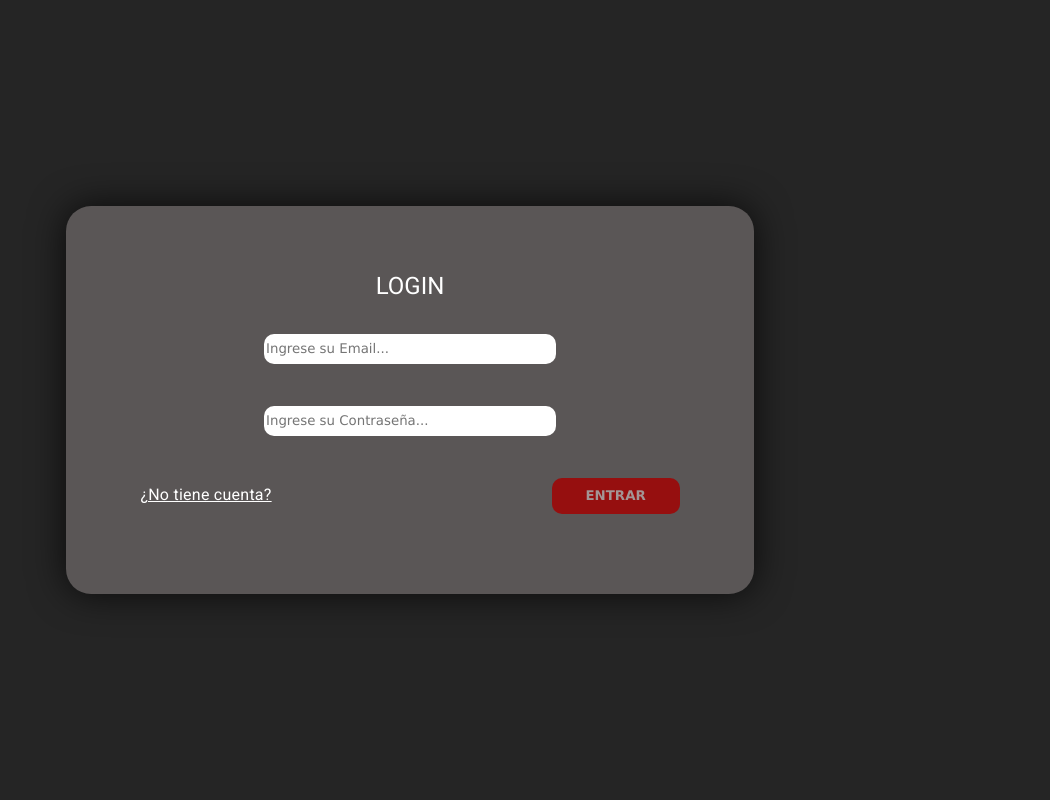
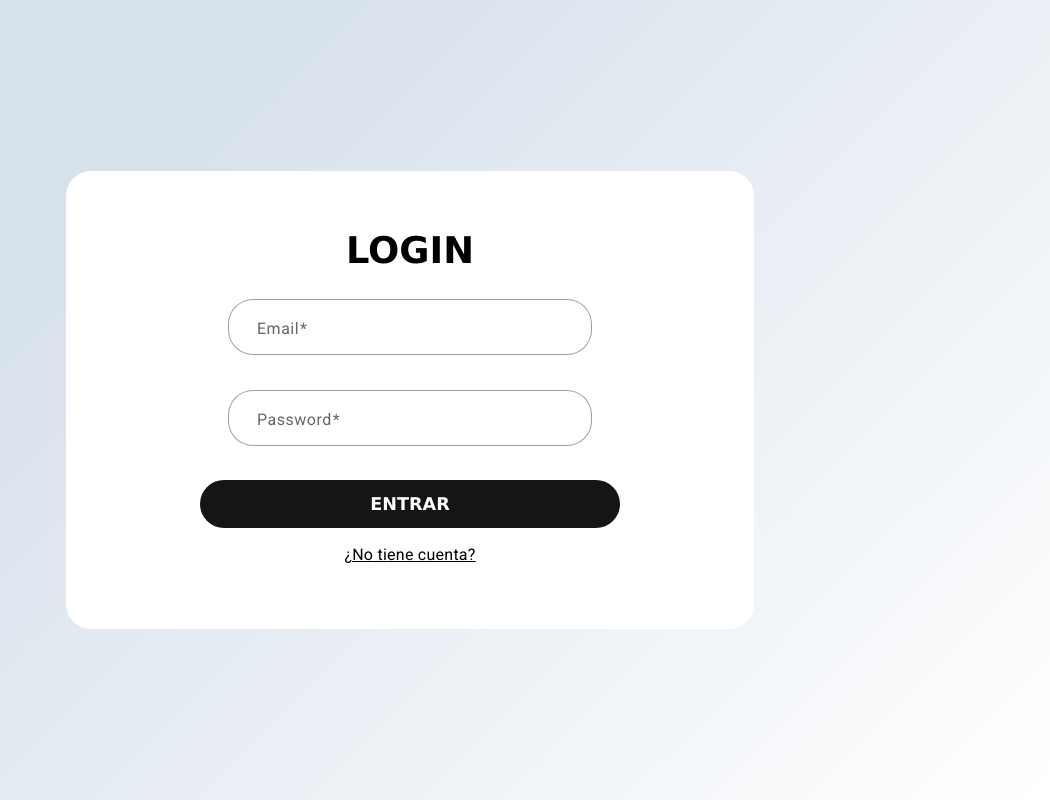
Before and after one commit to AlbertoDeTeresaChaves/TFG, an Angular app in the folder global-education/: page /auth/login in a window 1280 px wide. Shown: the whole page, without its empty margins (230-1280 px from the left). Built offline with nearby package versions, Linux system fonts and the light colour scheme.

Commit message:
Cambio de estilo del autentication

```diff
--- a/global-education/src/app/components/autenticacion/autenticacion-container/autenticacion-container.component.scss
+++ b/global-education/src/app/components/autenticacion/autenticacion-container/autenticacion-container.component.scss
@@ -1,18 +1,18 @@
 .general-container{
     display: grid;
     place-items: center;
-    background-color: rgb(37,37,37);
+    background: linear-gradient(315deg,#ffffff 0%,rgb(215, 225, 236) 74%);
     width: 100%;
     height: 100vh;
 }
 
 .login-container{
-    background-color: rgb(90, 86, 86);
+    background-color: rgb(255, 255, 255);
     margin:8rem 15rem;
     padding: 4rem 4rem;
     border-radius: 25px;
     font-size: 1.2rem;
     width: 35rem;
-    box-shadow: 0px 0px 36px 0px rgba(0,0,0,0.75);
+
 
 }
--- a/global-education/src/app/components/autenticacion/login/login.component.html
+++ b/global-education/src/app/components/autenticacion/login/login.component.html
@@ -1,21 +1,28 @@
 <h1 align="center">LOGIN</h1>
 
-<form method="post" [formGroup]="loginForm" (ngSubmit)="onSubmit()">
-    <div class="errors">
-        <input type="email" formControlName="email" placeholder="Ingrese su Email...">
+<form method="post">
+    <mat-form-field class="form-style-general" appearance="outline">
+        <mat-label>Email</mat-label>
+        <input type="email" matInput [formControl]="emailFormControl"  [errorStateMatcher]="matcher" placeholder="Ingrese su Email...">
+        @if(emailFormControl.hasError('email')){
+            <mat-error>Pon un email valida</mat-error>
+        }
+        @if(emailFormControl.hasError('required')){
+            <mat-error>El email es <strong>requerido</strong></mat-error>
+        }
+    </mat-form-field><br>
+    <mat-form-field class="form-style-general" appearance="outline">
+        <mat-label>Password</mat-label>
+        <input type="text" matInput [formControl]="passwordFormControl"  [errorStateMatcher]="matcher" placeholder="Ingrese su Contraseña...">
+        @if(passwordFormControl.hasError('password')){
+            <mat-error>Pon una contraseña valida</mat-error>
+        }
+        @if(passwordFormControl.hasError('required')){
+            <mat-error>El password es <strong>requerido</strong></mat-error>
+        }
+    </mat-form-field>
+        <br>
+        <button type="submit" routerLink="/home">ENTRAR</button><br>
+        <a routerLink="/auth/register">¿No tiene cuenta?</a>
 
-        @if(loginForm.controls.email.invalid && loginForm.controls.email.touched){
-        <p>Email invalido</p>
-        }
-    </div>
-    <div class="errors">
-        <input type="text" formControlName="password" placeholder="Ingrese su Contraseña...">
-        @if(loginForm.controls.password.invalid && loginForm.controls.password.touched){
-        <p>Contraseña invalida</p>
-        }
-    </div>
-    <div class="boton">
-        <a routerLink="/auth/register">¿No tiene cuenta?</a>
-        <button type="submit" routerLink="home" [disabled]="!loginForm.valid">ENTRAR</button>
-    </div>
 </form>
--- a/global-education/src/app/components/autenticacion/login/login.component.scss
+++ b/global-education/src/app/components/autenticacion/login/login.component.scss
@@ -1,97 +1,69 @@
-.general-container{
-    display: grid;
-    place-items: center;
-    background-color: rgb(37,37,37);
-    width: 100%;
-    height: 100vh;
+h1 {
+    color: rgb(0, 0, 0);
+    margin-bottom: 2rem;
+    font-size: 2.3rem;
+    font-family: Verdana, Geneva, Tahoma, sans-serif;
+    font-weight: bold;
 }
 
-.login-container{
-    background-color: rgb(90, 86, 86);
-    margin:8rem 15rem;
-    padding: 4rem 4rem;
-    border-radius: 25px;
-    font-size: 1.2rem;
-    width: 35rem;
-    box-shadow: 0px 0px 36px 0px rgba(0,0,0,0.75);
-
+form {
+    text-align: center;
 }
 
-h1{
-    color: white;
-    margin-bottom:2rem;
+.form-style-general {
+    width: 65%;
 }
 
-input{
-    height: 1.8rem;
-    width: 18rem;
-    border-radius:10px;
-    border-style: none;
-    font-family: Verdana, Geneva, Tahoma, sans-serif;
+::ng-deep .mdc-text-field--outlined {
+    --mdc-outlined-text-field-container-shape: 25px !important;
 }
 
-input:focus{
-    border-color:blue;
+mat-form-field {
+    margin-bottom: .8rem;
 }
 
-.errors{
-    margin: 0.5rem;
-    height: 4rem;
+::ng-deep .mdc-text-field--focused:not(.mdc-text-field--disabled) .mdc-floating-label {
+    font-weight: bold;
 }
 
-.errors p{
-    margin: .2rem;
-    color: white;
-    font-size: 1rem;
-}
-form{
-    text-align: center;
-    padding-bottom: 1rem ;
-    width: 35rem;
+::ng-deep .mat-mdc-text-field-wrapper:hover {
+    background-color: rgb(247, 240, 240) !important;
+    border-radius: 25px !important;
 }
 
+a {
 
-.boton a{
-    margin-right: 50%;
-    color: white;
+    color: rgb(0, 0, 0);
     font-size: 1rem;
 }
 
-.boton a:hover{
-    color:rgb(245, 241, 241);
+a:hover {
+    color: rgb(43, 40, 40);
 }
 
-.boton a:active{
-    color:rgb(230, 222, 222);
-    font-size: 1rem;
-
+a:active {
+    color: rgb(54, 50, 50);
+    font-size: 1rem
 }
 
-.boton button{
-    background-color: rgb(255, 0, 0);
-    width: 8rem;
-    height: 2.3rem;
-    border-radius: 10px;
-    border-style: none;
+button {
+    width: 75%;
+    height: 3rem;
+    border-radius: 25px;
+    background-color: rgb(21, 21, 22);
+    border: none;
+    font-family: Verdana, Geneva, Tahoma, sans-serif;
+    font-size: 1.1rem;
+    font-weight: bold;
     color: white;
-    font-family:Verdana, Geneva, Tahoma, sans-serif;
-    font-weight: bold;
-}
-.boton button:hover{
-    cursor: pointer;
-    background-color: rgb(243, 5, 5);
-    color:rgb(245, 241, 241);
-
+    margin-bottom: 1rem;
 }
 
-.boton button:active{
-    background-color: rgb(221, 9, 9);
-    color:rgb(230, 222, 222);
-
+button:hover {
+    cursor: pointer;
+    background-color: rgb(32, 32, 34);
 }
 
-.boton button:disabled{
-    background-color: rgb(150, 15, 15);
-    color:rgb(163, 149, 149);
-
+button:active {
+    background-color: rgb(41, 41, 44);
 }
--- a/global-education/src/app/components/autenticacion/login/login.component.ts
+++ b/global-education/src/app/components/autenticacion/login/login.component.ts
@@ -1,10 +1,20 @@
 import { Component } from '@angular/core';
-import { FormControl, FormGroup, ReactiveFormsModule, Validators } from '@angular/forms';
+import { FormControl, FormGroupDirective, NgForm, ReactiveFormsModule, Validators } from '@angular/forms';
+import { ErrorStateMatcher } from '@angular/material/core';
+import { MatInputModule, MatFormField } from '@angular/material/input';
 import { RouterOutlet,RouterLink } from '@angular/router';
+
+export class MyErrorStateMatcher implements ErrorStateMatcher {
+  isErrorState(control: FormControl | null, form: FormGroupDirective | NgForm | null): boolean {
+    const isSubmitted = form && form.submitted;
+    return !!(control && control.invalid && (control.dirty || control.touched || isSubmitted));
+  }
+}
+
 @Component({
   selector: 'app-login',
   standalone: true,
-  imports: [ReactiveFormsModule,RouterOutlet,RouterLink],
+  imports: [ReactiveFormsModule,RouterOutlet,RouterLink,MatInputModule,MatFormField],
   templateUrl: './login.component.html',
   styleUrl: './login.component.scss'
 })
@@ -12,11 +22,10 @@ export class LoginComponent {
 
   constructor(){}
 
-  loginForm = new FormGroup({
-    email : new FormControl('',[Validators.email, Validators.required]),
-    password : new FormControl('',Validators.required)
+    emailFormControl = new FormControl('',[Validators.email, Validators.required]);
+    passwordFormControl = new FormControl('',Validators.required);
 
-  })
+    matcher = new MyErrorStateMatcher();
 
   onSubmit(){
     console.log("Hola")
--- a/global-education/src/app/components/autenticacion/register/register.component.html
+++ b/global-education/src/app/components/autenticacion/register/register.component.html
@@ -1,27 +1,34 @@
 <h1 align="center">REGISTER</h1>
 
-<form method="post" [formGroup]="registerForm">
-    <div class="errors">
-        <input type="text" formControlName="name" placeholder="Ingrese su Nombre...">
+<form method="post">
+    <mat-form-field class="form-style-general" appearance="outline">
+        <mat-label>Nombre</mat-label>
+        <input type="text" matInput [formControl]="nameFormControl"  [errorStateMatcher]="matcher" placeholder="Ingrese su Nombre...">
 
-        @if(registerForm.controls.name.invalid && registerForm.controls.name.touched){
-        <p>Nombre invalido</p>
+        @if(nameFormControl.hasError('required')){
+            <mat-error>El nombre es <strong>requerido</strong></mat-error>
         }
-    </div>
-    <div class="errors">
-        <input type="email" formControlName="email" placeholder="Ingrese su Email...">
-
-        @if(registerForm.controls.email.invalid && registerForm.controls.email.touched){
-        <p>Email invalido</p>
+    </mat-form-field>
+    <mat-form-field class="form-style-general" appearance="outline">
+        <mat-label>Email</mat-label>
+        <input type="email" matInput [formControl]="emailFormControl"  [errorStateMatcher]="matcher" placeholder="Ingrese su Email...">
+        @if(emailFormControl.hasError('email')){
+            <mat-error>Pon un email valida</mat-error>
         }
-    </div>
-    <div class="errors">
-        <input type="text" formControlName="password" placeholder="Ingrese su Contraseña...">
-        @if(registerForm.controls.password.invalid && registerForm.controls.password.touched){
-        <p>Contraseña invalida</p>
+        @if(emailFormControl.hasError('required')){
+            <mat-error>El email es <strong>requerido</strong></mat-error>
         }
-    </div>
-    <div class="boton">
-        <button type="submit" routerLink="home" [disabled]="!registerForm.valid">REGISTRARSE</button>
-    </div>
+    </mat-form-field><br>
+    <mat-form-field class="form-style-general" appearance="outline">
+        <mat-label>Password</mat-label>
+        <input type="text" matInput [formControl]="passwordFormControl"  [errorStateMatcher]="matcher" placeholder="Ingrese su Contraseña...">
+        @if(passwordFormControl.hasError('password')){
+            <mat-error>Pon una contraseña valida</mat-error>
+        }
+        @if(passwordFormControl.hasError('required')){
+            <mat-error>El password es <strong>requerido</strong></mat-error>
+        }
+    </mat-form-field>
+    <br>
+        <button type="submit" routerLink="home">REGISTRARSE</button>
 </form>
--- a/global-education/src/app/components/autenticacion/register/register.component.scss
+++ b/global-education/src/app/components/autenticacion/register/register.component.scss
@@ -1,73 +1,56 @@
-.general-container{
-    display: grid;
-    place-items: center;
-    background-color: rgb(37,37,37);
-    width: 100%;
-    height: 100vh;
+
+h1 {
+    color: rgb(0, 0, 0);
+    margin-bottom: 2rem;
+    font-size: 2.3rem;
+    font-family: Verdana, Geneva, Tahoma, sans-serif;
+    font-weight: bold;
 }
 
-.login-container{
-    background-color: rgb(90, 86, 86);
-    margin:8rem 15rem;
-    padding: 4rem 4rem;
-    border-radius: 25px;
-    font-size: 1.2rem;
-    width: 35rem;
-    box-shadow: 0px 0px 36px 0px rgba(0,0,0,0.75);
-
+form {
+    text-align: center;
 }
 
-h1{
-    color: white;
-    margin-bottom:2rem;
+.form-style-general {
+    width: 65%;
 }
-input{
-    height: 1.8rem;
-    width: 18rem;
-    border-radius:10px;
-    border-style: none;
-    font-family: Verdana, Geneva, Tahoma, sans-serif;
+::ng-deep .mdc-text-field--outlined {
+    --mdc-outlined-text-field-container-shape: 25px !important;
+}
+mat-form-field {
+    margin-bottom: .8rem;
 }
 
-.errors{
-    margin: 0.5rem;
-    height: 4rem;
+::ng-deep .mdc-text-field--focused:not(.mdc-text-field--disabled) .mdc-floating-label {
+    font-weight: bold;
 }
 
-.errors p{
-    margin: .2rem;
+::ng-deep .mat-mdc-text-field-wrapper:hover{
+    background-color: rgb(247, 240, 240) !important;
+    border-radius: 25px !important;
+ }
+
+button {
+    width: 75%;
+    height: 3rem;
+    border-radius: 25px;
+    background-color: rgb(21, 21, 22);
+    border: none;
+    font-family: Verdana, Geneva, Tahoma, sans-serif;
+    font-size: 1.1rem;
+    font-weight: bold;
     color: white;
-    font-size: 1rem;
-}
-form{
-    text-align: center;
-    padding-bottom: 1rem ;
-    width: 35rem;
+    margin-bottom: 1rem;
 }
 
-.boton button{
-    background-color: rgb(255, 0, 0);
-    width: 8rem;
-    height: 2.3rem;
-    border-radius: 10px;
-    border-style: none;
-    color: white;
-    font-family:Verdana, Geneva, Tahoma, sans-serif;
-    font-weight: bold;
-}
-.boton button:hover{
+button:hover {
     cursor: pointer;
-    background-color: rgb(243, 5, 5);
-    color:rgb(245, 241, 241);
-
+    background-color: rgb(32, 32, 34);
 }
 
-.boton button:active{
-    background-color: rgb(221, 9, 9);
-    color:rgb(230, 222, 222);
-
+button:active{
+    background-color: rgb(41, 41, 44);
 }
-
 .boton button:disabled{
     background-color: rgb(150, 15, 15);
     color:rgb(163, 149, 149);
--- a/global-education/src/app/components/autenticacion/register/register.component.ts
+++ b/global-education/src/app/components/autenticacion/register/register.component.ts
@@ -1,19 +1,30 @@
 import { Component } from '@angular/core';
-import { ReactiveFormsModule,FormControl, FormGroup, Validators } from '@angular/forms';
+import { ReactiveFormsModule,FormControl, Validators, FormGroupDirective, NgForm } from '@angular/forms';
+import { ErrorStateMatcher } from '@angular/material/core';
+import { MatInputModule, MatFormField } from '@angular/material/input';
+
+export class MyErrorStateMatcher implements ErrorStateMatcher {
+  isErrorState(control: FormControl | null, form: FormGroupDirective | NgForm | null): boolean {
+    const isSubmitted = form && form.submitted;
+    return !!(control && control.invalid && (control.dirty || control.touched || isSubmitted));
+  }
+}
 
 @Component({
   selector: 'app-register',
   standalone: true,
-  imports: [ReactiveFormsModule],
+  imports: [ReactiveFormsModule, MatFormField, MatInputModule],
   templateUrl: './register.component.html',
   styleUrl: './register.component.scss'
 })
 export class RegisterComponent {
+  nameFormControl = new FormControl('',Validators.required);
+  emailFormControl = new FormControl('',[Validators.email, Validators.required]);
+  passwordFormControl = new FormControl('',Validators.required);
 
-  registerForm = new FormGroup({
-    name: new FormControl('',Validators.required),
-    email : new FormControl('',[Validators.email, Validators.required]),
-    password : new FormControl('',Validators.required)
+  matcher = new MyErrorStateMatcher();
 
-  })
+onSubmit(){
+  console.log("Hola")
 }
+}
```
Also changed, not shown: global-education/src/assets/GlobalEducationLogo.jpg (added).
